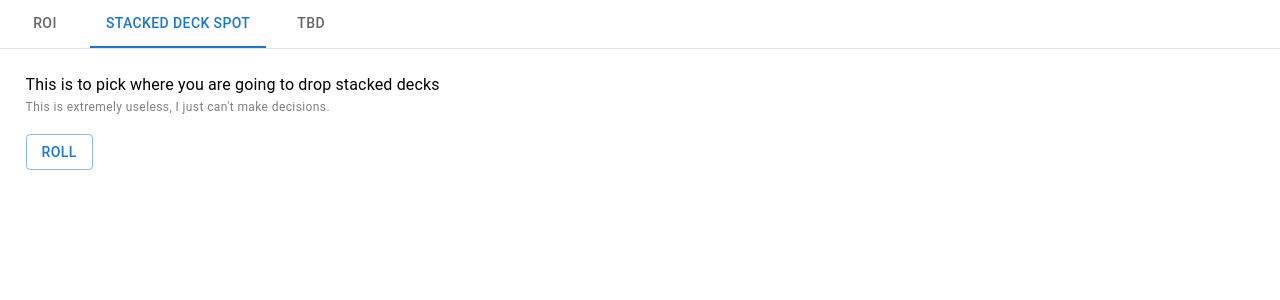
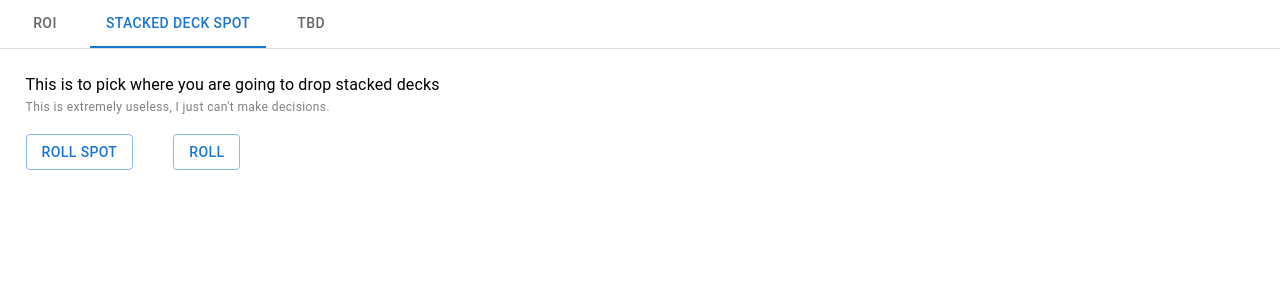
Before and after one commit to zanehamadi/random-poe-stuff, a React (Create React App) app: page / in a window 1280 px wide. Both pictures are taken after a click on the tab "STACKED DECK SPOT". Shown: the top 300 px of the page. Built offline with nearby package versions, Linux system fonts and the light colour scheme.

Commit message:
Added hide roll for stacked decks

```diff
--- a/src/Components/StackedDeckSpot/StackedDeckSpot.js
+++ b/src/Components/StackedDeckSpot/StackedDeckSpot.js
@@ -10,6 +10,7 @@ import InfoOutlinedIcon from '@mui/icons-material/InfoOutlined';
 export default function StackedDeckSpot(){
     const spots = ['Izaro','Mine', 'Tane', 'Beast' ]
     const [selectedSpot, setSelectedSpot] = React.useState('')
+    const [display, setDisplay] = React.useState('')
     const [counter, setCounter] = React.useState(0)
 
     const randomNumberRoll = () => {
@@ -21,8 +22,12 @@ export default function StackedDeckSpot(){
             setSelectedSpot(spots[randomNumber])
         }
 
+    }
+    const randomHideRoll = () => {
+        let randomNumber = Math.floor(Math.random() * 2);
+        randomNumber ? setDisplay('hide') : setDisplay('show')
+    }
 
-    }
     return (
         <div className='stacked-deck-drop-container'>
             <Box className="stacked-deck-text-container stack-deck-text" >
@@ -33,6 +38,7 @@ export default function StackedDeckSpot(){
                     This is extremely useless, I just can't make decisions.
                 </Typography>
             </Box>
+            <Stack direction="row" spacing={5}>
                 <Stack style={{marginTop: '2vh'}}>
                     {
                         selectedSpot ?
@@ -42,7 +48,7 @@ export default function StackedDeckSpot(){
                                     {selectedSpot.toUpperCase()}
                                 </Typography>
                                 {counter > 0 &&
-                                    <Tooltip placement='right' title={`You have hit "${selectedSpot}" ${counter} time${counter > 1 ? 's' : ''}`}>
+                                        <Tooltip placement='right' title={`You have hit ${selectedSpot} ${counter + 1} times`}>
                                             <InfoOutlinedIcon fontSize='1px'/>
                                         </Tooltip>
                                 }
@@ -56,12 +62,38 @@ export default function StackedDeckSpot(){
                         :
 
                             <Button onClick={() => randomNumberRoll()} variant="outlined">
+                                Roll Spot
+                            </Button>
+
+                    }
+
+                </Stack>
+                <Stack style={{marginTop: '2vh'}}>
+                    {
+                        display ?
+                        <>
+                            <Stack direction="row" className="stack-deck-text">
+                                <Typography variant="h4">
+                                    {display.toUpperCase()}
+                                </Typography>
+
+                            </Stack>
+                            <Button onClick={() => randomHideRoll()} variant="outlined">
+                                Roll Again
+                            </Button>
+
+                        </>
+                        :
+
+                            <Button onClick={() => randomHideRoll()} variant="outlined">
                                 Roll
                             </Button>
 
                     }
 
                 </Stack>
+
+            </Stack>
         </div>
     )
 }
```
Also changed, not shown: src/Components/StackedDeckSpot/StackedDeckSpot.css (line endings or trailing spaces). Lines whose indentation alone changed are shown as unchanged.
